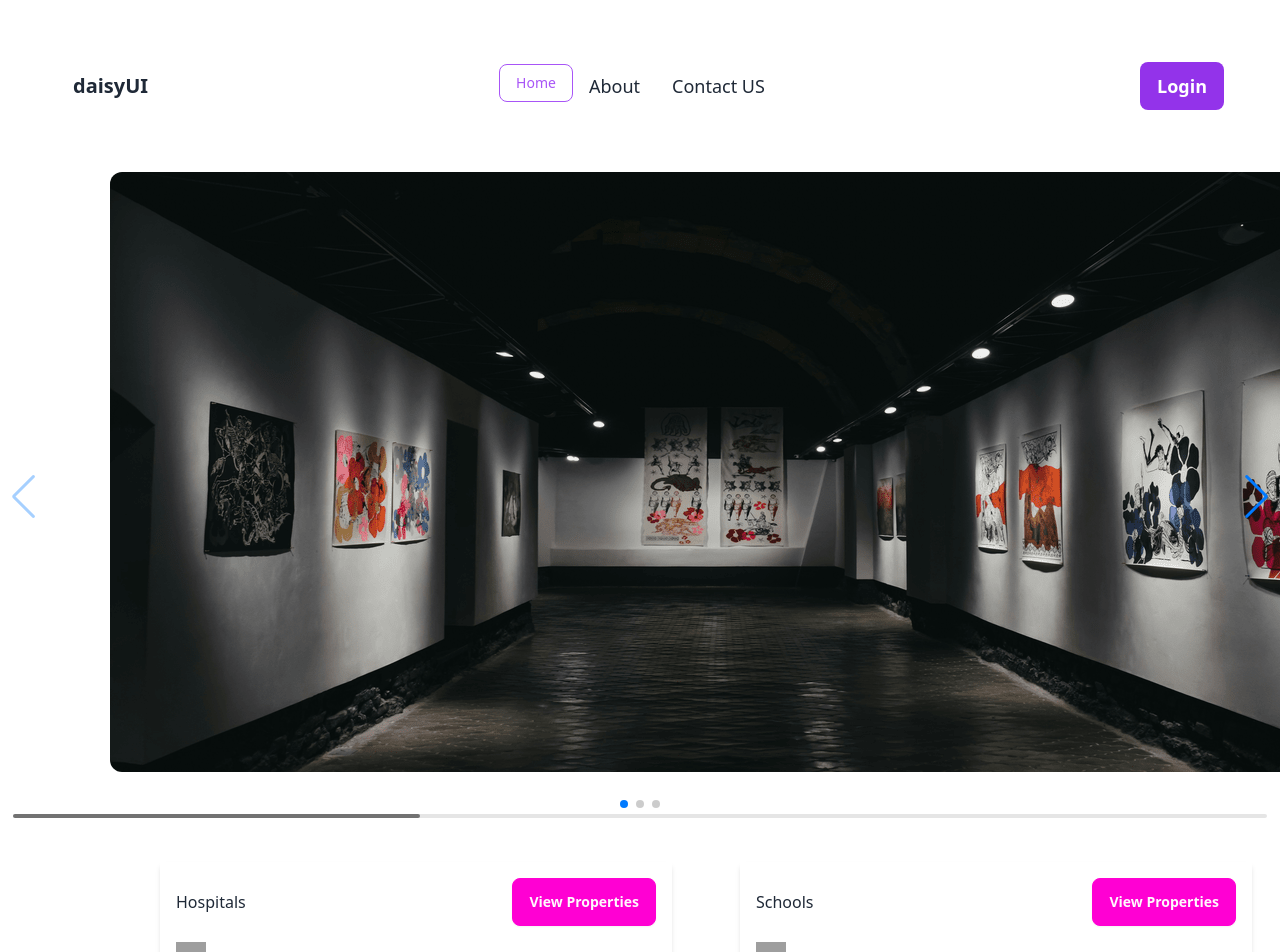
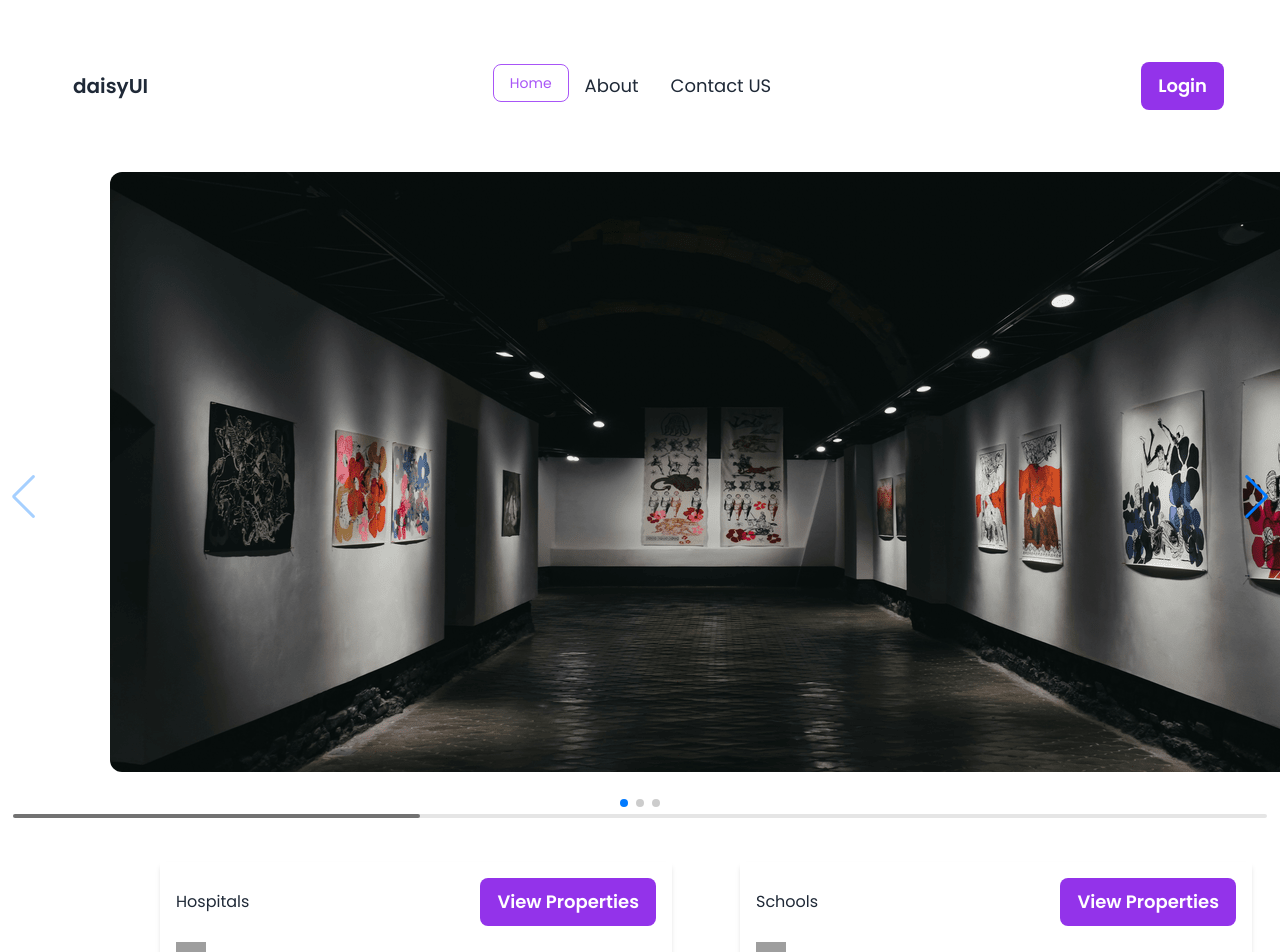
Before and after one commit to Salman7D/real-estate, a React (Vite) app: page / in a window 1280 px wide. Shown: the top 952 px of the page. Built offline with nearby package versions, Linux system fonts and the light colour scheme; no server answers; grey boxes are pictures that could not be loaded.

Commit message:
font style added

```diff
--- a/src/Components/SpecialityCard.jsx
+++ b/src/Components/SpecialityCard.jsx
@@ -11,7 +11,7 @@
                     <div className="flex items-center">
                         <a rel="noopener noreferrer" href="#" className="mb-0 capitalize dark:text-gray-800">{segment_name}</a>
                     </div>
-                    <Link className="btn btn-secondary" to={`/lists/${id}`}>View Properties</Link>
+                    <Link className="bg-purple-600 rounded-lg text-white text-lg font-semibold btn btn-ghost" to={`/lists/${id}`}>View Properties</Link>
                 </div>
                 <div className="space-y-4">
                     <img className="h-[30px] w-[30px]" src={image} alt="" />
--- a/src/index.css
+++ b/src/index.css
@@ -1,3 +1,10 @@
+@import url('https://fonts.googleapis.com/css2?family=Poppins:wght@400;500;600;700;800;900&display=swap');
+
+
 @tailwind base;
 @tailwind components;
 @tailwind utilities;
+
+body{
+    font-family: "Poppins", sans-serif;
+}
```
